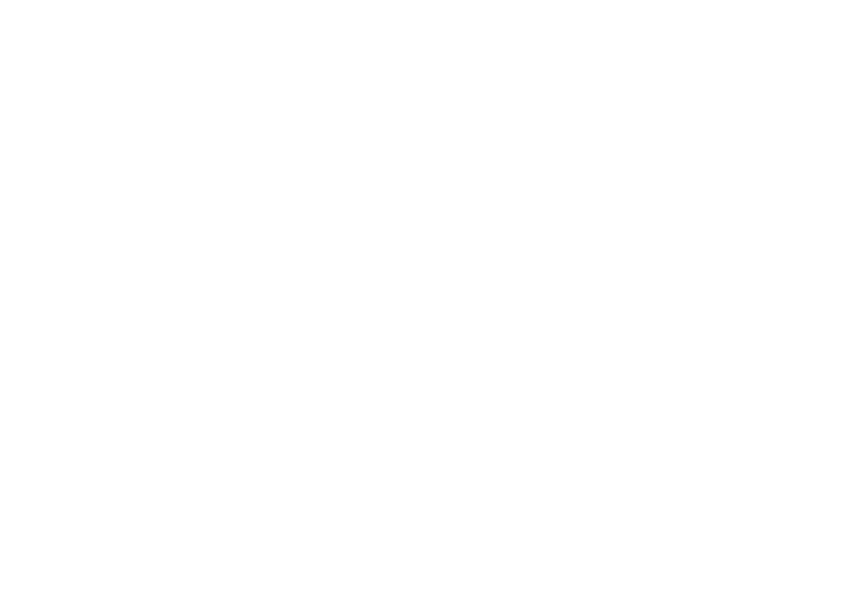
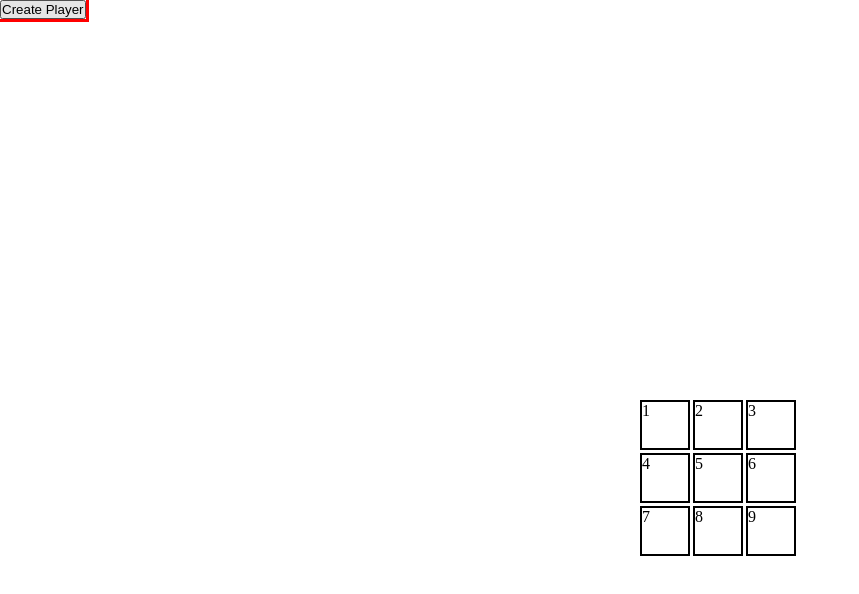
Before and after one commit to JustasGecevicius/TicTacToe, a plain HTML site: page index.html in a window 1280 px wide. Shown: the whole page, without its empty margins (0-859 px from the left). Drawn offline with Linux system fonts and the light colour scheme.

Commit message:
figuring out how factory functions and modules work created the 3x3 layout creating objects for computer, player and gameboard

```diff
--- a/index.html
+++ b/index.html
@@ -9,14 +9,23 @@
     <script src="script.js" defer></script>
 </head>
 <body>
-    <div class="1"></div>
-    <div class="2"></div>
-    <div class="3"></div>
-    <div class="4"></div>
-    <div class="5"></div>
-    <div class="6"></div>
-    <div class="7"></div>
-    <div class="8"></div>
-    <div class="9"></div>
+    <div class="gameBoardWrap">
+        <div class="gameBoardSquare">1</div>
+        <div class="gameBoardSquare">2</div>
+        <div class="gameBoardSquare">3</div>
+        <div class="gameBoardSquare">4</div>
+        <div class="gameBoardSquare">5</div>
+        <div class="gameBoardSquare">6</div>
+        <div class="gameBoardSquare">7</div>
+        <div class="gameBoardSquare">8</div>
+        <div class="gameBoardSquare">9</div>
+    </div>
+    <div class="createPlayer">
+        <button class="playerCreator">Create Player</button>
+    </div>
+    <div class="background"></div>
+     <div class="welcomePage">
+
+    </div>
 </body>
 </html>
--- a/script.js
+++ b/script.js
@@ -0,0 +1,31 @@
+const button = document.querySelector(".playerCreator");
+let zaidejas;
+button.addEventListener("click", () => {
+    console.log("click")
+    zaidejas = player1("dzimas");
+})
+
+const game = (() => {
+    let counter = 0;
+    const board = document.querySelectorAll(".gameBoardSquare");
+    board.forEach(square => {
+        square.addEventListener("click", () => {
+            if(counter % 2 == 0){player1()}
+            else{zaidejas.zeba()};
+        });
+    });
+
+    return {board, counter};
+ })();
+
+ const player1 = (playerName) => {
+    console.log(playerName);
+    const zeba = () => console.log(playerName);
+    return {zeba};
+ }
+
+ const computer = (() =>{
+    const zeba = () => console.log("zeba2");
+    console.log("computer");
+    return {zeba};
+ })();
--- a/styles.scss
+++ b/styles.scss
@@ -4,6 +4,44 @@
     margin: 0;
 
 }
-.1{
-    border-left: solid black;
+body{
+    outline:solid red;
+    width: 100%;
+    height: 100vh;
 }
+.gameBoardWrap{
+    transform-origin: center;
+    height: fit-content;
+    display: grid;
+    grid-template-columns: 50px 50px 50px;
+    grid-template-rows: 50px 50px 50px;
+    position: fixed;
+    top: 50%;
+    left: 50%;
+    gap: 2%;
+}
+.gameBoardSquare{
+    width: 50px;
+    aspect-ratio: 1/1;
+    border: solid black 2px;
+}
+button{
+    outline: solid red;
+    position: fixed;
+}
+// .background{
+//     position: fixed;
+//     background-color: rgba(0, 0, 0, 0.5);
+//     top: 0;
+//     right: 0;
+//     left: 0;
+//     bottom: 0;
+// }
+// .welcomePage{
+//     width: 500px;
+//     height: 300px;
+
+//     position: fixed;
+//     top: 50%;
+//     left: 50%;
+// }
```
Also changed, not shown: styles.css, 1 other file.
